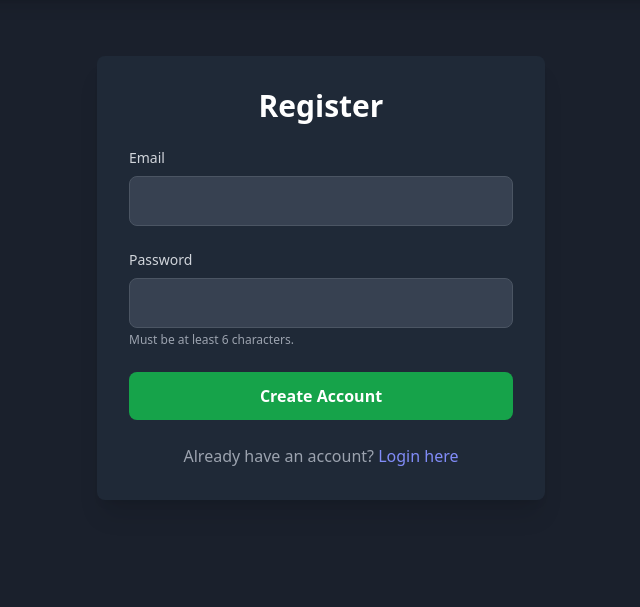
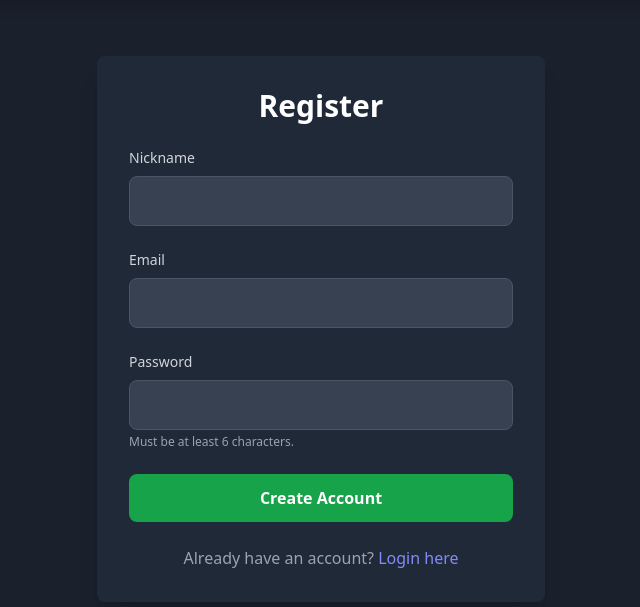
Before and after one commit to edineth506-cmd/afchat, a Flask app: page /register in a window 1280 px wide. Shown: the part 52-659 px from the top of the page, without its empty margins (319-959 px from the left). Run offline with Flask 3, Linux system fonts and the light colour scheme; parts of the project's set-up code (start-up, migrations or seed data) failed here and were passed over; some libraries are stand-ins or nearby versions.

Commit message:
Update register.html

```diff
--- a/templates/register.html
+++ b/templates/register.html
@@ -5,6 +5,11 @@
     <h1 class="text-3xl font-bold mb-6 text-white text-center">Register</h1>
 
     <form id="register-form" class="space-y-6">
+        <div>
+            <label for="nickname" class="block text-sm font-medium text-gray-300 mb-2">Nickname</label>
+            <input type="text" id="nickname" name="nickname" required
+                   class="w-full p-3 bg-gray-700 border border-gray-600 rounded-lg text-white placeholder-gray-400 focus:outline-none focus:ring-2 focus:ring-blue-500">
+        </div>
         <div>
             <label for="email" class="block text-sm font-medium text-gray-300 mb-2">Email</label>
             <input type="email" id="email" name="email" required
@@ -35,7 +40,8 @@
 <script type="module">
     // Import the auth functions
     import { initializeApp } from "https://www.gstatic.com/firebasejs/9.6.10/firebase-app.js";
-    import { getAuth, createUserWithEmailAndPassword } from "https://www.gstatic.com/firebasejs/9.6.10/firebase-auth.js";
+    // --- THIS IS THE FIX: Added 'createUserWithEmailAndPassword' and 'updateProfile' ---
+    import { getAuth, createUserWithEmailAndPassword, updateProfile } from "https://www.gstatic.com/firebasejs/9.6.10/firebase-auth.js";
 
     // --- YOUR FIREBASE CONFIG ---
     const firebaseConfig = {
@@ -51,29 +57,43 @@
     const app = initializeApp(firebaseConfig);
     const auth = getAuth(app);
 
-    // --- THIS IS THE FIX ---
     document.addEventListener('DOMContentLoaded', () => {
         const registerForm = document.getElementById('register-form');
         const registerBtn = document.getElementById('register-btn');
+        const nicknameEl = document.getElementById('nickname'); // <-- NEW
         const emailEl = document.getElementById('email');
         const passwordEl = document.getElementById('password');
         const errorEl = document.getElementById('error-message');
 
-        if (registerForm) {
         registerForm.addEventListener('submit', async (e) => {
-                e.preventDefault(); // This stops the "refresh"
+            e.preventDefault();
             registerBtn.disabled = true;
             registerBtn.innerText = 'Creating...';
             errorEl.classList.add('hidden');
 
             const email = emailEl.value;
             const password = passwordEl.value;
+            const nickname = nicknameEl.value; // <-- NEW
+
+            if (!nickname.trim()) {
+                errorEl.innerText = "Please enter a nickname.";
+                errorEl.classList.remove('hidden');
+                registerBtn.disabled = false;
+                registerBtn.innerText = 'Create Account';
+                return;
+            }
 
             try {
-                    // Use the v9 Firebase auth SDK
-                    await createUserWithEmailAndPassword(auth, email, password);
+                // Step 1: Create the user
+                const userCredential = await createUserWithEmailAndPassword(auth, email, password);
+
+                // Step 2: Update their profile with the new nickname
+                await updateProfile(userCredential.user, {
+                    displayName: nickname
+                });
+
                 // Auth state change is handled by layout.html
-                    // It will send the token and then we redirect
+                // It will send the token (now with the nickname) and then we redirect
                 window.location.href = "{{ url_for('my_bots') }}"; // Redirect to 'My Bots' page on success
 
             } catch (error) {
@@ -84,8 +104,6 @@
                 registerBtn.innerText = 'Create Account';
             }
         });
-        }
     });
-    // --- END OF FIX ---
 </script>
 {% endblock %}
```
Lines whose indentation alone changed are shown as unchanged.
